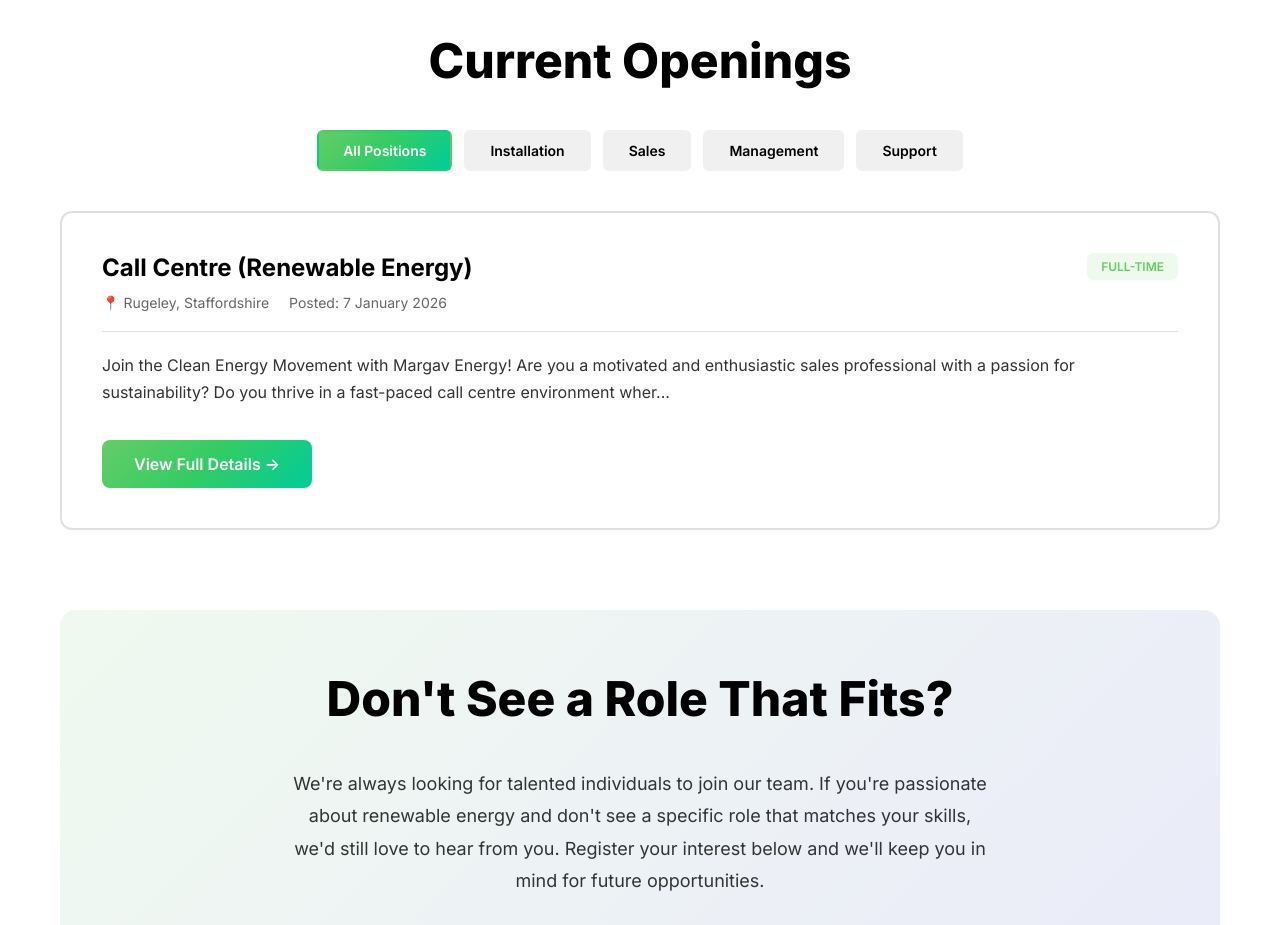
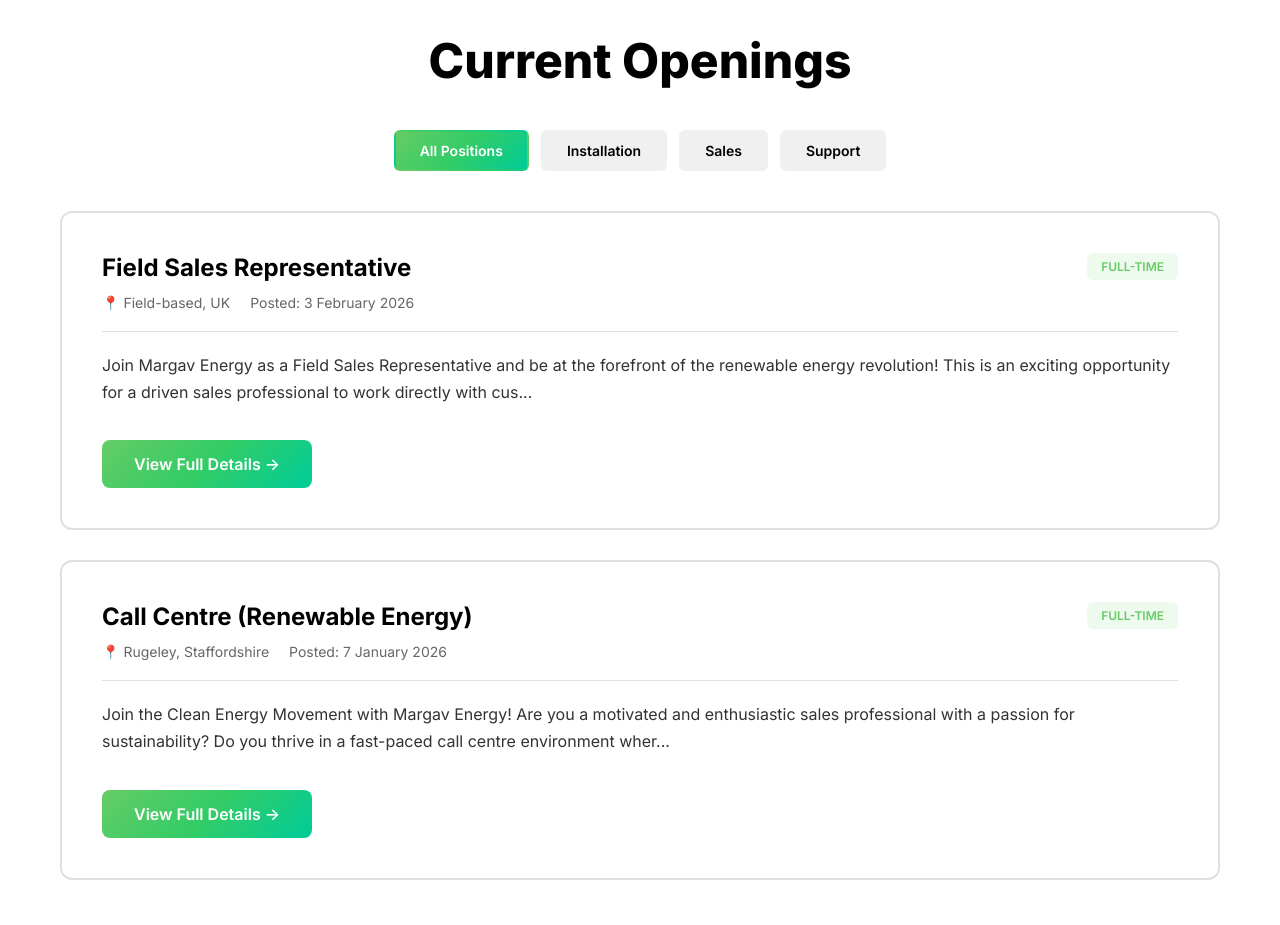
Before and after one commit to margav-energy/Margav-Solar-Website, a React (Vite) app: page /careers in a window 1280 px wide. Shown: the part 1040-1965 px from the top of the page. Built offline with nearby package versions, Linux system fonts and the light colour scheme; no server answers.

Commit message:
Add Field Sales Representative job, update email templates with notes field, remove management category, sort jobs by date

```diff
--- a/CAREERS_EMAIL_TEMPLATE_SIMPLE.html
+++ b/CAREERS_EMAIL_TEMPLATE_SIMPLE.html
@@ -68,6 +68,12 @@
         </td>
       </tr>
       <tr>
+        <td style="padding: 10px 0; color: #666666; font-weight: 600; vertical-align: top; font-size: 14px;">Notes:</td>
+        <td style="padding: 10px 0; color: #2c3e50; font-size: 14px; white-space: pre-wrap; line-height: 1.6;">
+          {{applicant_notes}}
+        </td>
+      </tr>
+      <tr>
         <td style="padding: 10px 0; color: #666666; font-weight: 600; vertical-align: top; font-size: 14px;">Submitted:</td>
         <td style="padding: 10px 0; color: #999999; font-size: 13px;">
           {{timestamp}}
--- a/src/pages/Careers.jsx
+++ b/src/pages/Careers.jsx
@@ -68,6 +68,42 @@
         'On-site parking'
       ],
       postedDate: '2026-01-07'
+    },
+    {
+      id: 3,
+      title: 'Field Sales Representative',
+      category: 'sales',
+      location: 'Field-based, UK',
+      type: 'Full-time',
+      description: 'Join Margav Energy as a Field Sales Representative and be at the forefront of the renewable energy revolution! This is an exciting opportunity for a driven sales professional to work directly with customers in the field, helping them transition to sustainable energy solutions. As a Field Sales Representative, you will be responsible for identifying new sales opportunities, building strong client relationships, and meeting or exceeding sales targets. You\'ll work independently in the field, conducting sales calls, giving product demonstrations, and managing customer accounts while collaborating with our sales team to develop and execute effective sales strategies.',
+      requirements: [
+        'Proven track record in sales (experience in solar/renewable energy, real estate, insurance, or home improvement sales is a plus)',
+        'Strong communication, negotiation, and interpersonal skills',
+        'Self-motivated, entrepreneurial, and results-oriented',
+        'Ability to work independently and manage your own schedule',
+        'Reliable transportation and willingness to travel within the assigned territory',
+        'Basic understanding of renewable energy is helpful, but full training will be provided'
+      ],
+      responsibilities: [
+        'Identify new sales opportunities and build client relationships',
+        'Conduct sales calls and give product demonstrations to potential customers',
+        'Manage customer accounts and maintain customer satisfaction',
+        'Meet or exceed sales targets and KPIs',
+        'Collaborate with the sales team to develop and execute effective sales strategies',
+        'Attend industry events to network and generate leads',
+        'Stay updated on market trends and competitor activities',
+        'Maintain accurate records of sales activities and customer interactions'
+      ],
+      benefits: [
+        'Competitive base salary + On target commission (uncapped)',
+        'Full training and ongoing professional development',
+        'Career growth opportunities within a growing green energy company',
+        'Supportive and energetic team culture',
+        'The chance to make a real impact on the environment',
+        'Company pension',
+        'Travel allowance and expenses covered'
+      ],
+      postedDate: '2026-02-03'
     }
   ]
 
@@ -75,13 +111,13 @@
     { id: 'all', label: 'All Positions' },
     { id: 'installation', label: 'Installation' },
     { id: 'sales', label: 'Sales' },
-    { id: 'management', label: 'Management' },
     { id: 'support', label: 'Support' }
   ]
 
-  const filteredJobs = selectedCategory === 'all'
+  const filteredJobs = (selectedCategory === 'all'
     ? jobListings
     : jobListings.filter(job => job.category === selectedCategory)
+  ).sort((a, b) => new Date(b.postedDate) - new Date(a.postedDate))
 
   const formatDate = (dateString) => {
     const date = new Date(dateString)
--- a/src/pages/JobListing.jsx
+++ b/src/pages/JobListing.jsx
@@ -45,6 +45,42 @@
       'On-site parking'
     ],
     postedDate: '2026-01-07'
+  },
+  {
+    id: 3,
+    title: 'Field Sales Representative',
+    category: 'sales',
+    location: 'Field-based, UK',
+    type: 'Full-time',
+    description: 'Join Margav Energy as a Field Sales Representative and be at the forefront of the renewable energy revolution! This is an exciting opportunity for a driven sales professional to work directly with customers in the field, helping them transition to sustainable energy solutions. As a Field Sales Representative, you will be responsible for identifying new sales opportunities, building strong client relationships, and meeting or exceeding sales targets. You\'ll work independently in the field, conducting sales calls, giving product demonstrations, and managing customer accounts while collaborating with our sales team to develop and execute effective sales strategies.',
+    requirements: [
+      'Proven track record in sales (experience in solar/renewable energy, real estate, insurance, or home improvement sales is a plus)',
+      'Strong communication, negotiation, and interpersonal skills',
+      'Self-motivated, entrepreneurial, and results-oriented',
+      'Ability to work independently and manage your own schedule',
+      'Reliable transportation and willingness to travel within the assigned territory',
+      'Basic understanding of renewable energy is helpful, but full training will be provided'
+    ],
+    responsibilities: [
+      'Identify new sales opportunities and build client relationships',
+      'Conduct sales calls and give product demonstrations to potential customers',
+      'Manage customer accounts and maintain customer satisfaction',
+      'Meet or exceed sales targets and KPIs',
+      'Collaborate with the sales team to develop and execute effective sales strategies',
+      'Attend industry events to network and generate leads',
+      'Stay updated on market trends and competitor activities',
+      'Maintain accurate records of sales activities and customer interactions'
+    ],
+    benefits: [
+      'Competitive base salary + On target commission (uncapped)',
+      'Full training and ongoing professional development',
+      'Career growth opportunities within a growing green energy company',
+      'Supportive and energetic team culture',
+      'The chance to make a real impact on the environment',
+      'Company pension',
+      'Travel allowance and expenses covered'
+    ],
+    postedDate: '2026-02-03'
   }
 ]
 
```
Also changed, not shown: CAREERS_EMAIL_TEMPLATE.html (+10 -2 lines), CAREERS_EMAIL_TEMPLATE_WITH_CV.html (+20 -0 lines).
